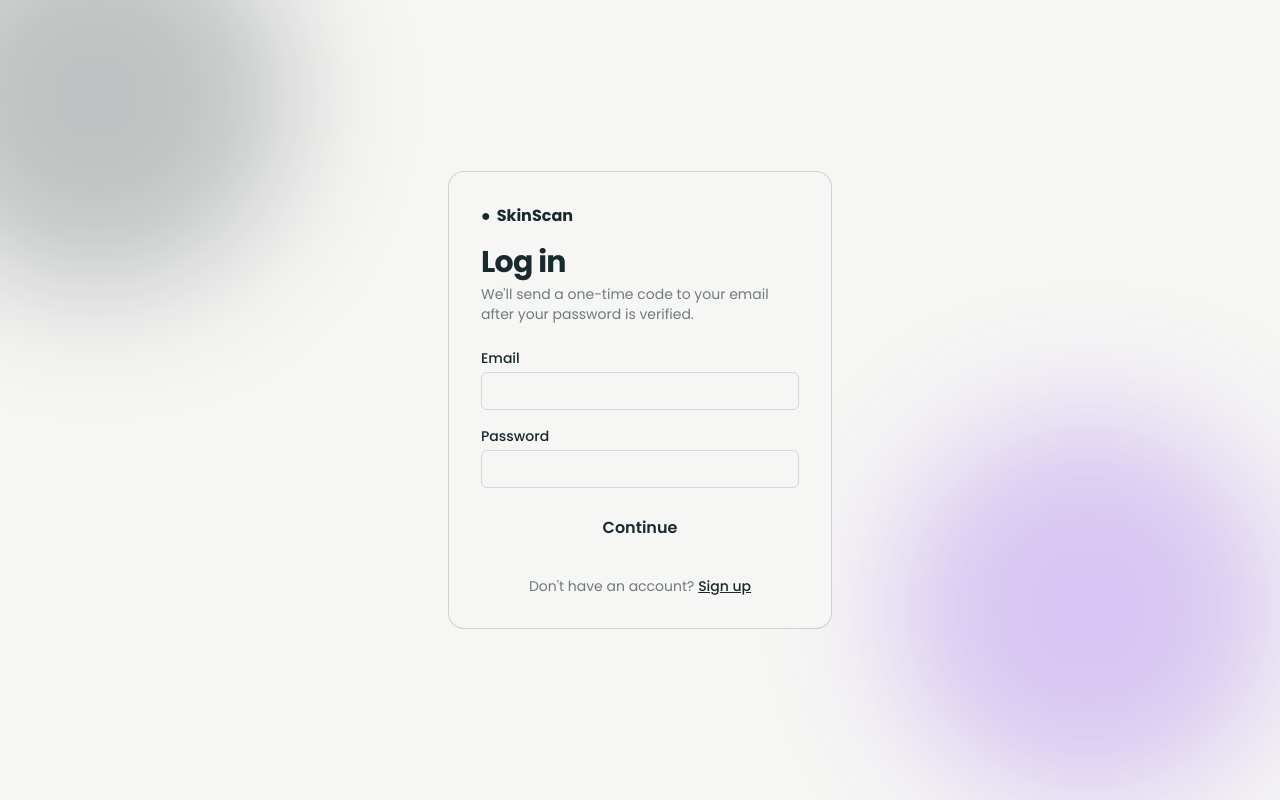
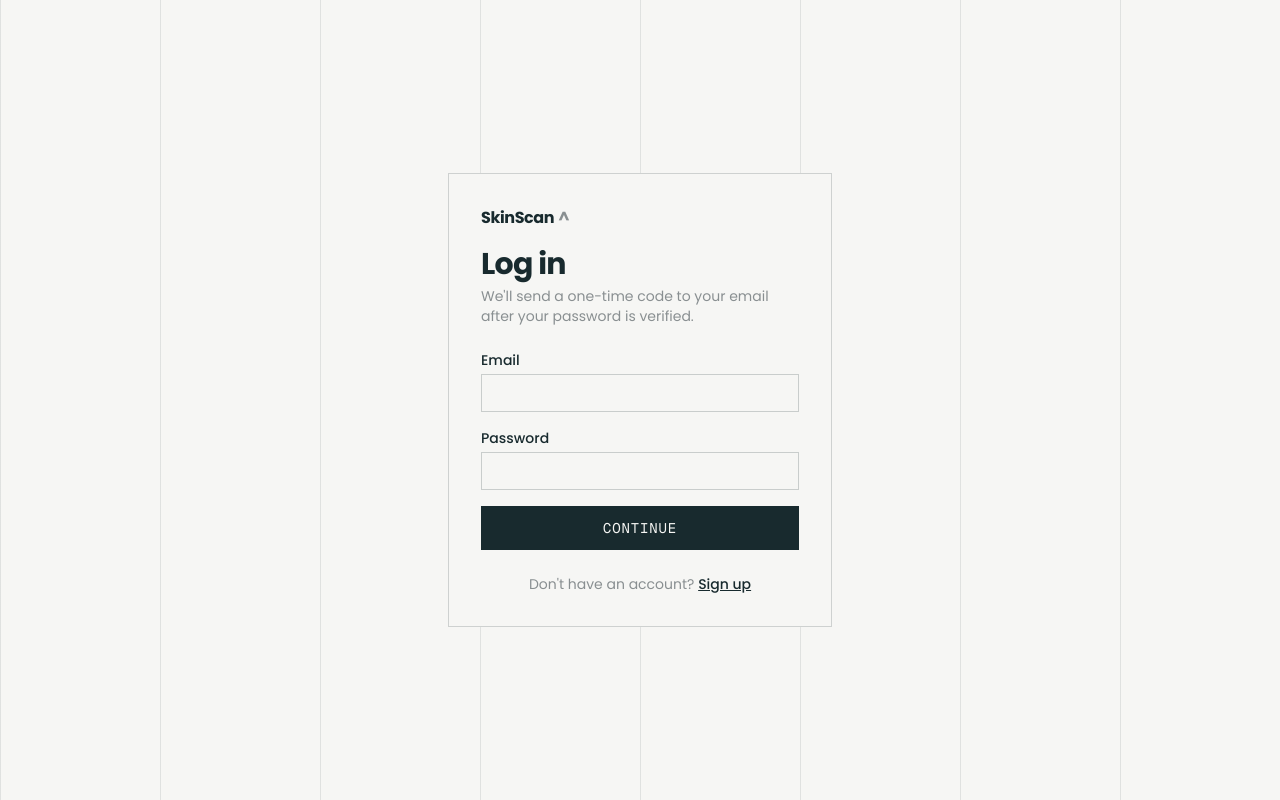
Before and after one commit to jacoboshvire/skincancerdetector, a Next.js app: page /login in a window 1280 px wide. Built offline with nearby package versions, Linux system fonts and the light colour scheme.

Commit message:
auto commit @Sun Jun 28 23:24:26 BST 2026

```diff
--- a/src/app/login/page.tsx
+++ b/src/app/login/page.tsx
@@ -50,21 +50,18 @@ function LoginForm() {
   }
 
   return (
-    <div className="relative flex flex-1 items-center justify-center px-6 py-16 overflow-hidden">
-      <div aria-hidden className="absolute -top-24 -left-24 w-96 h-96 rounded-full bg-primary/25 blur-3xl animate-blob" />
-      <div aria-hidden className="absolute bottom-0 right-0 w-96 h-96 rounded-full bg-accent-purple/25 blur-3xl animate-blob-slow" />
+    <div className="relative flex flex-1 items-center justify-center px-6 py-16 overflow-hidden grid-lines">
       <motion.div
         initial={{ opacity: 0, y: 16 }}
         animate={{ opacity: 1, y: 0 }}
         transition={{ duration: 0.4, ease: "easeOut" }}
-        className="relative w-full max-w-sm rounded-2xl glass-card p-8 shadow-glow-lg"
+        className="relative w-full max-w-sm glass-card p-8"
       >
-        <span className="font-bold flex items-center gap-1.5 mb-4">
-          <span className="text-primary text-glow">●</span>
-          <span className="gradient-text">SkinScan</span>
+        <span className="font-bold flex items-center gap-1 mb-4 tracking-tight">
+          SkinScan<span className="text-muted">^</span>
         </span>
         <h1 className="text-3xl font-extrabold tracking-tight mb-1">Log in</h1>
-        <p className="text-sm text-foreground/60 mb-6">
+        <p className="text-sm text-muted mb-6">
           {justRegistered
             ? "Account created. Log in to continue."
             : "We'll send a one-time code to your email after your password is verified."}
@@ -81,7 +78,7 @@ function LoginForm() {
               autoComplete="email"
               value={email}
               onChange={(e) => setEmail(e.target.value)}
-              className="w-full rounded-md border border-foreground/15 bg-transparent px-3 py-2 text-sm focus:outline-none focus:ring-2 focus:ring-primary/40 focus:border-primary/50"
+              className="w-full border border-foreground/20 bg-transparent px-3 py-2 text-sm focus:outline-none focus:border-foreground/50"
             />
           </div>
           <div>
@@ -95,21 +92,19 @@ function LoginForm() {
               autoComplete="current-password"
               value={password}
               onChange={(e) => setPassword(e.target.value)}
-              className="w-full rounded-md border border-foreground/15 bg-transparent px-3 py-2 text-sm focus:outline-none focus:ring-2 focus:ring-primary/40 focus:border-primary/50"
+              className="w-full border border-foreground/20 bg-transparent px-3 py-2 text-sm focus:outline-none focus:border-foreground/50"
             />
           </div>
           {error && <p className="text-sm text-accent-red">{error}</p>}
-          <motion.button
+          <button
             type="submit"
             disabled={loading}
-            whileHover={{ scale: 1.02 }}
-            whileTap={{ scale: 0.98 }}
-            className="w-full rounded-xl btn-gradient py-3 font-semibold disabled:opacity-60 shadow-glow"
+            className="w-full btn-solid py-3 text-sm disabled:opacity-60"
           >
             {loading ? "Checking…" : "Continue"}
-          </motion.button>
+          </button>
         </form>
-        <p className="text-sm text-center mt-6 text-foreground/60">
+        <p className="text-sm text-center mt-6 text-muted">
           Don&apos;t have an account?{" "}
           <Link href="/register" className="font-medium text-foreground underline">
             Sign up
```
